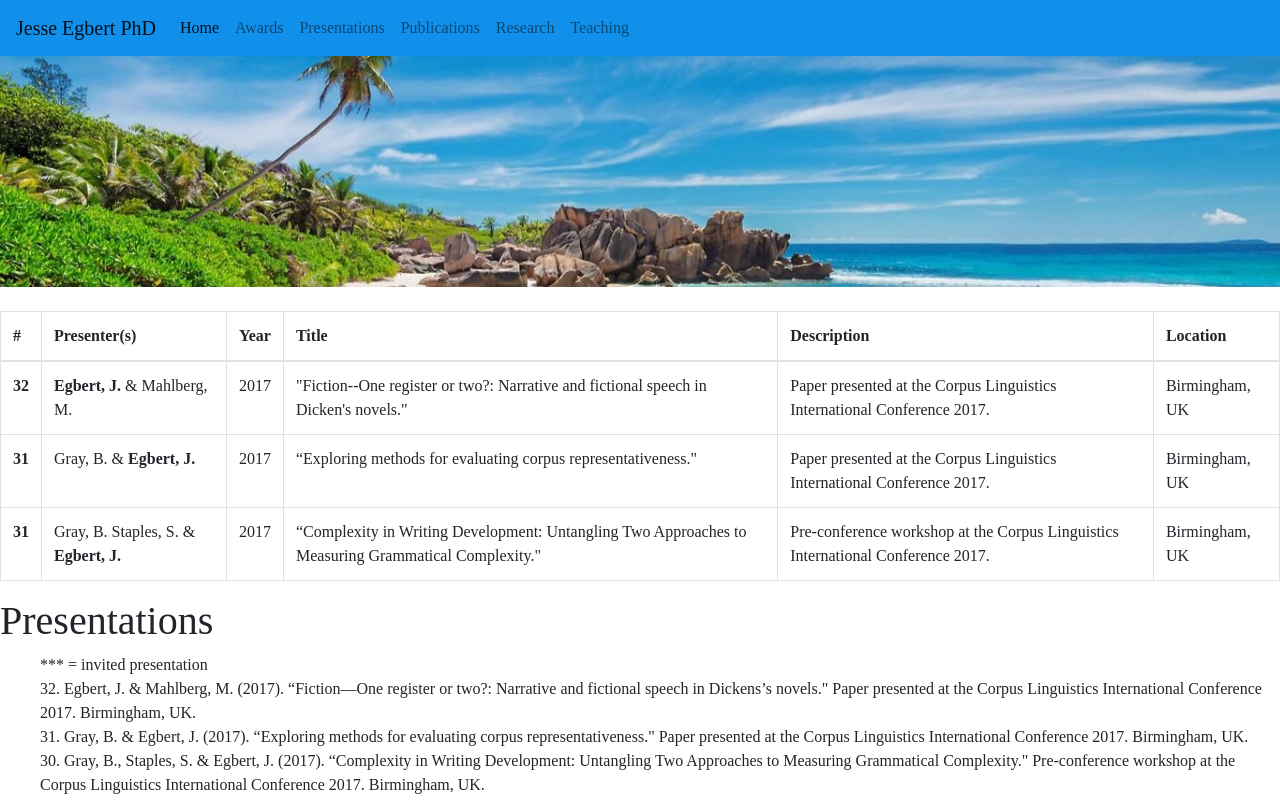
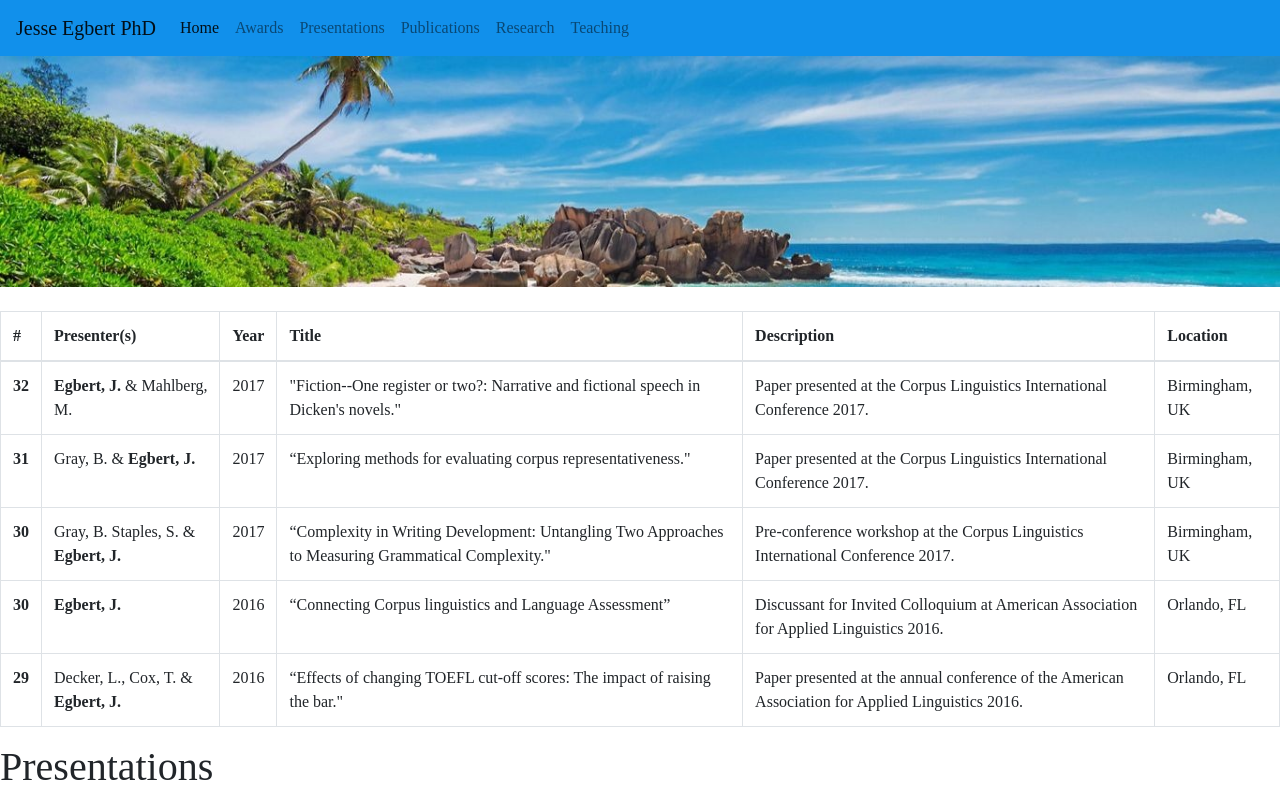
Before and after one commit to lauracoombs07/JesseWebsite2.0, a React (Create React App) app: page /presentations in a window 1280 px wide. Shown: the top 800 px of the page. Built offline with nearby package versions, Linux system fonts and the light colour scheme; a web font is replaced by a local one.

Commit message:
update info presentations

```diff
--- a/src/components/Presentations.js
+++ b/src/components/Presentations.js
@@ -36,13 +36,30 @@ class Presentations extends Component { //extends power of parent React
       <td>Birmingham, UK</td>
     </tr>
     <tr>
-    <th scope="row">31</th>
+    <th scope="row">30</th>
     <td>Gray, B. Staples, S. & <b>Egbert, J.</b></td>
       <td>2017</td>
       <td> “Complexity in Writing Development: Untangling Two Approaches to Measuring Grammatical Complexity."</td>
       <td>Pre-conference workshop at the Corpus Linguistics International Conference 2017.</td>
       <td>Birmingham, UK</td>
     </tr>
+    <tr>
+    <th scope="row">30</th>
+    <td><b>Egbert, J.</b></td>
+      <td>2016</td>
+      <td> “Connecting Corpus linguistics and Language Assessment”</td>
+      <td>Discussant for Invited Colloquium at American Association for Applied Linguistics 2016.</td>
+      <td>Orlando, FL</td>
+    </tr>
+    <tr>
+    <th scope="row">29</th>
+    <td>Decker, L., Cox, T. & <b>Egbert, J.</b></td>
+      <td>2016</td>
+      <td> “Effects of changing TOEFL cut-off scores: The impact of raising the bar."</td>
+      <td>Paper presented at the annual conference of the American Association for Applied Linguistics 2016.</td>
+      <td>Orlando, FL</td>
+    </tr>
+
   </tbody>
 </table>
             <h1 className ="laura">Presentations</h1>
```
